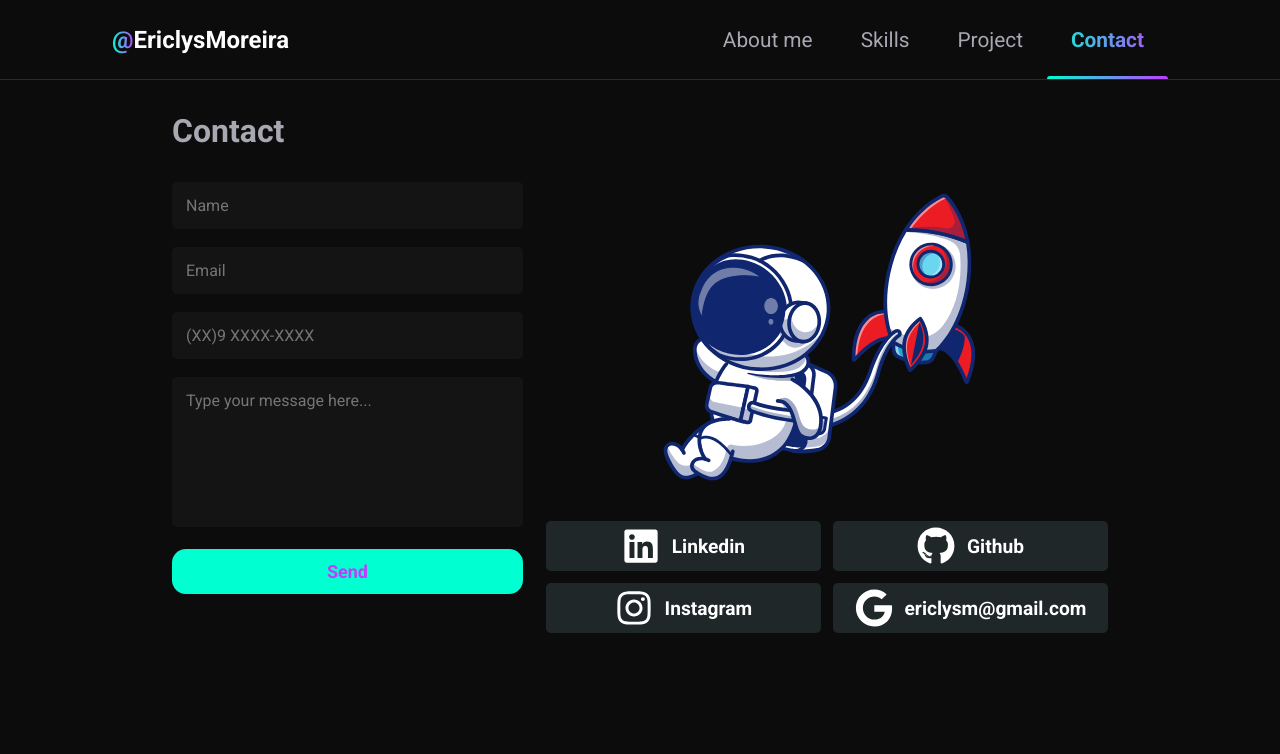
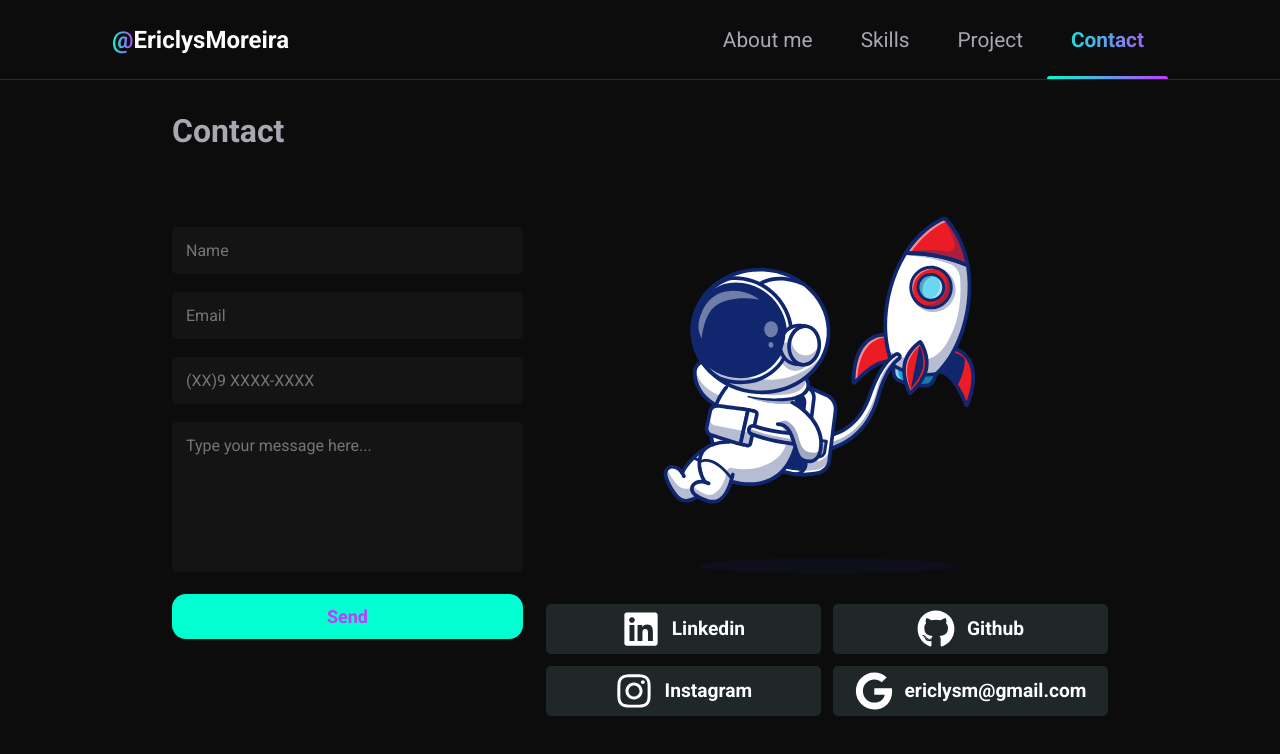
Before and after one commit to ericlys/myportfolio, a Next.js app: page /contact in a window 1280 px wide. Shown: the top 754 px of the page. Built offline with nearby package versions, Linux system fonts and the light colour scheme.

Commit message:
style: improving style on the contact page

```diff
--- a/src/pages/contact.module.scss
+++ b/src/pages/contact.module.scss
@@ -6,13 +6,13 @@
 
   h1 {
     color: var(--gray-300);
-    margin-bottom: 2rem;
   }
 }
 
 .content  {
   display: flex;
   flex-direction: row;
+  align-items: center;
   gap: 23px;
 
   form {
@@ -79,6 +79,7 @@
     gap: 0px;
 
     form {
+      margin-top: 26px;
       max-width: 100%;
     }
   }
```
